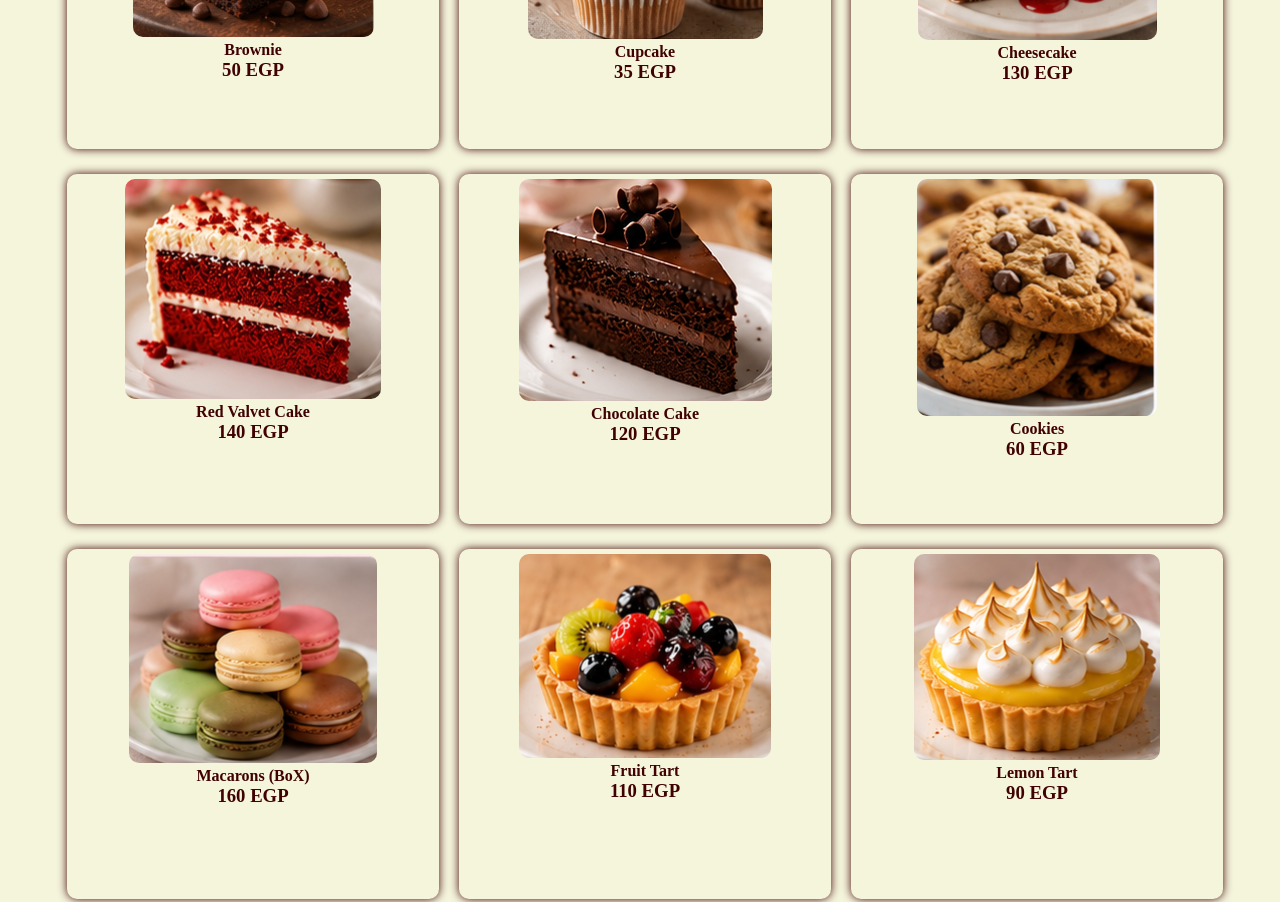
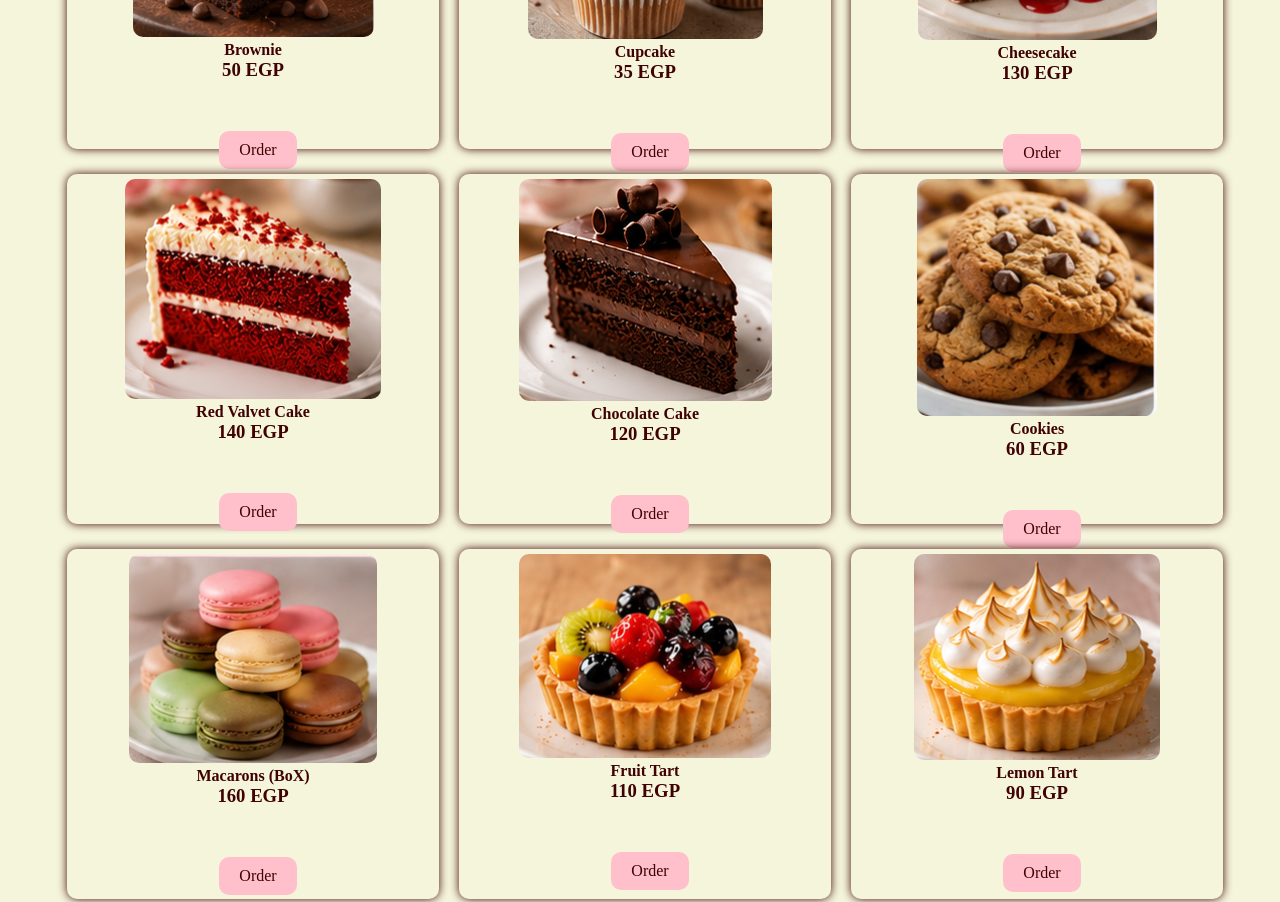
Before and after one commit to hagarsaber20077-netizen/Sweet-delight, a plain HTML site: page index.html in a window 1280 px wide. Shown: the part 780-1682 px from the top of the page. Drawn offline with Linux system fonts and the light colour scheme.

Commit message:
Update index.html

```diff
--- a/index.html
+++ b/index.html
@@ -46,46 +46,55 @@
                     <img src="./images/m1.png" alt="">
                     <h4>Brownie</h4>
                     <h3>50 EGP</h3>
+                    <a href="https://wa.me/201129130894" class="btn" target="_blank">Order</a>
                 </div>
                 <div class="img">
                     <img src="./images/m2.png" alt="">
                     <h4>Cupcake</h4>
                     <h3>35 EGP</h3>
+                    <a href="https://wa.me/201129130894" class="btn" target="_blank">Order</a>
                 </div>
                 <div class="img">
                     <img src="./images/m3.png" alt="">
                     <h4>Cheesecake</h4>
                     <h3>130 EGP</h3>
+                    <a href="https://wa.me/201129130894" class="btn" target="_blank">Order</a>
                 </div>
                 <div class="img">
                     <img src="./images/m4.png" alt="">
                     <h4>Red Valvet Cake</h4>
                     <h3>140 EGP</h3>
+                    <a href="https://wa.me/201129130894" class="btn" target="_blank">Order</a>
                 </div>
                 <div class="img">
                     <img src="./images/m5.png" alt="">
                     <h4>Chocolate Cake</h4>
                     <h3>120 EGP</h3>
+                    <a href="https://wa.me/201129130894" class="btn" target="_blank">Order</a>
                 </div>
                 <div class="img">
                     <img src="./images/m6.png" alt="">
                     <h4>Cookies</h4>
                     <h3>60 EGP</h3>
+                    <a href="https://wa.me/201129130894" class="btn" target="_blank">Order</a>
                 </div>
                 <div class="img">
                     <img src="./images/m7.png" alt="">
                     <h4>Macarons (BoX)</h4>
                     <h3>160 EGP</h3>
+                    <a href="https://wa.me/201129130894" class="btn" target="_blank">Order</a>
                 </div>
                 <div class="img">
                     <img src="./images/m8.png" alt="">
                     <h4>Fruit Tart</h4>
                     <h3>110 EGP</h3>
+                    <a href="https://wa.me/201129130894" class="btn" target="_blank">Order</a>
                 </div>
                 <div class="img">
                     <img src="./images/m9.png" alt="">
                     <h4>Lemon Tart</h4>
                     <h3>90 EGP</h3>
+                    <a href="https://wa.me/201129130894" class="btn" target="_blank">Order</a>
                 </div>
 
             </div>
@@ -94,56 +103,67 @@
                     <img src="./images/m10.png" alt="">
                     <h4>Tiramisu</h4>
                     <h3>150 EGP</h3>
+                    <a href="https://wa.me/201129130894" class="btn" target="_blank">Order</a>
                 </div>
                       <div class="img">
                     <img src="./images/m11.png" alt="">
                     <h4>Panna Cotta</h4>
                     <h3>100 EGP</h3>
+                    <a href="https://wa.me/201129130894" class="btn" target="_blank">Order</a>
                 </div>
                   <div class="img">
                     <img src="./images/m12.png" alt="">
                     <h4>Lemon Cheesecake</h4>
                     <h3>140 EGP</h3>
+                    <a href="https://wa.me/201129130894" class="btn" target="_blank">Order</a>
                 </div>
                   <div class="img">
                     <img src="./images/m13.png" alt="">
                     <h4>Carrot Cake</h4>
                     <h3>120 EGP</h3>
+                    <a href="https://wa.me/201129130894" class="btn" target="_blank">Order</a>
                 </div>
                   <div class="img">
                     <img src="./images/m14.png" alt="">
                     <h4>Opera Cake</h4>
                     <h3>170 EGP</h3>
+                    <a href="https://wa.me/201129130894" class="btn" target="_blank">Order</a>
                 </div>
                   <div class="img">
                     <img src="./images/m15.png" alt="">
                     <h4>Eslairs</h4>
                     <h3>45 EGP</h3>
+                    <a href="https://wa.me/201129130894" class="btn" target="_blank">Order</a>
                 </div>
                   <div class="img">
                     <img src="./images/m16.png" alt="">
                     <h4>Matcha Cake</h4>
                     <h3>160 EGP</h3>
+                    <a href="https://wa.me/201129130894" class="btn" target="_blank">Order</a>
                 </div>
                   <div class="img">
                     <img src="./images/m17.png" alt="">
                     <h4>Strawberry Shortcake</h4>
                     <h3>130 EGP</h3>
+                    <a href="https://wa.me/201129130894" class="btn" target="_blank">Order</a>
                 </div>
                   <div class="img">
                     <img src="./images/m18.png" alt="">
                     <h4>Chocolate Mousse</h4>
                     <h3>95 EGP</h3>
+                    <a href="https://wa.me/201129130894" class="btn" target="_blank">Order</a>
                 </div>
                   <div class="img">
                     <img src="./images/m19.png" alt="">
                     <h4>Mille Crepe Cake</h4>
                     <h3>180 EGP</h3>
+                    <a href="https://wa.me/201129130894" class="btn" target="_blank">Order</a>
                 </div>
                   <div class="img">
                     <img src="./images/m20.png" alt="">
                     <h4>Black Forest Cake</h4>
                     <h3>150 EGP</h3>
+                    <a href="https://wa.me/201129130894" class="btn" target="_blank">Order</a>
                 </div>
                 </div>
 
@@ -183,7 +203,7 @@
     <section id="call">
         <h1>Ready to sweeten your day ?</h1>
         <!-- <a href="" class="btn">Order Now</a> -->
-        <a href="https://wa.me/201129130894" class="btn">Chat on WhatsApp</a>
+        <a href="https://wa.me/201129130894" class="btn" target="_blank">Chat on WhatsApp</a>
     </section>
     <footer>
     <p>Sweet Delight</p>
@@ -197,3 +217,4 @@
     <script src="script.js"></script>
 </body>
 </html>
+</html>
```
